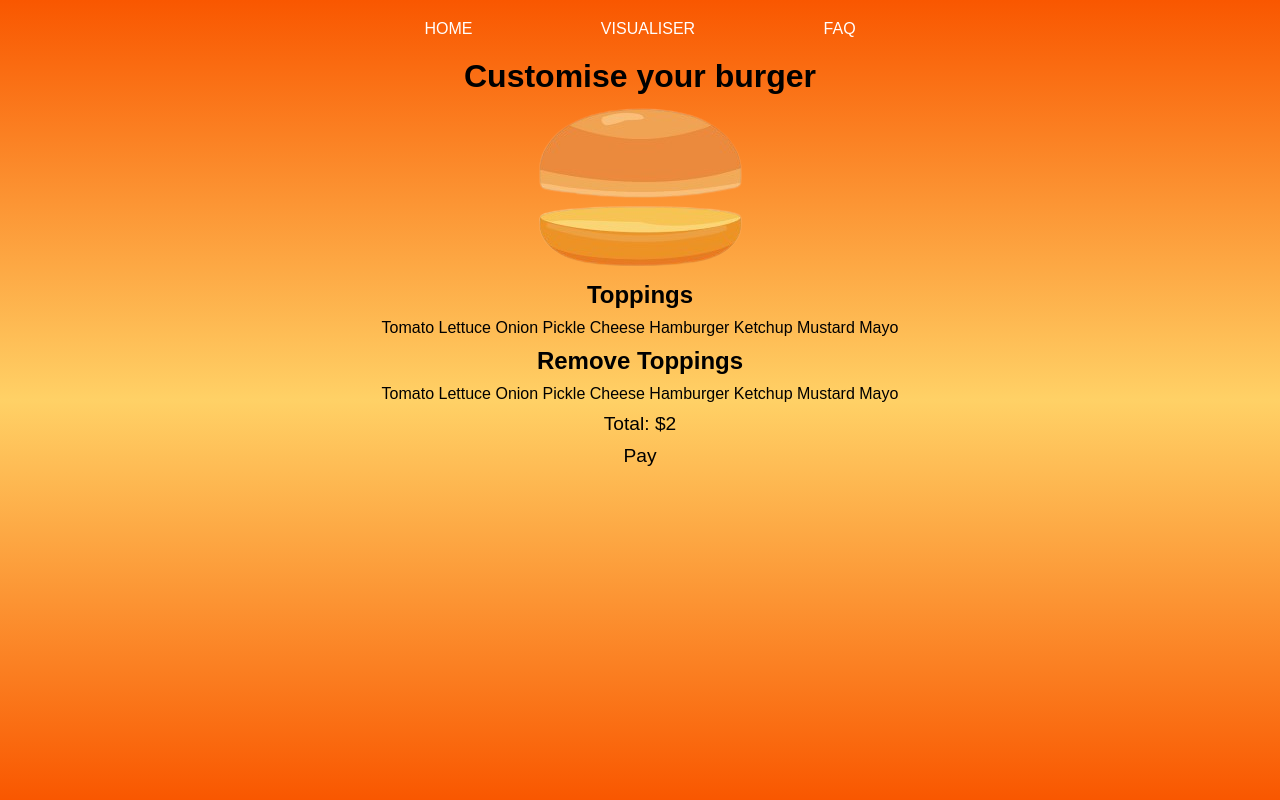
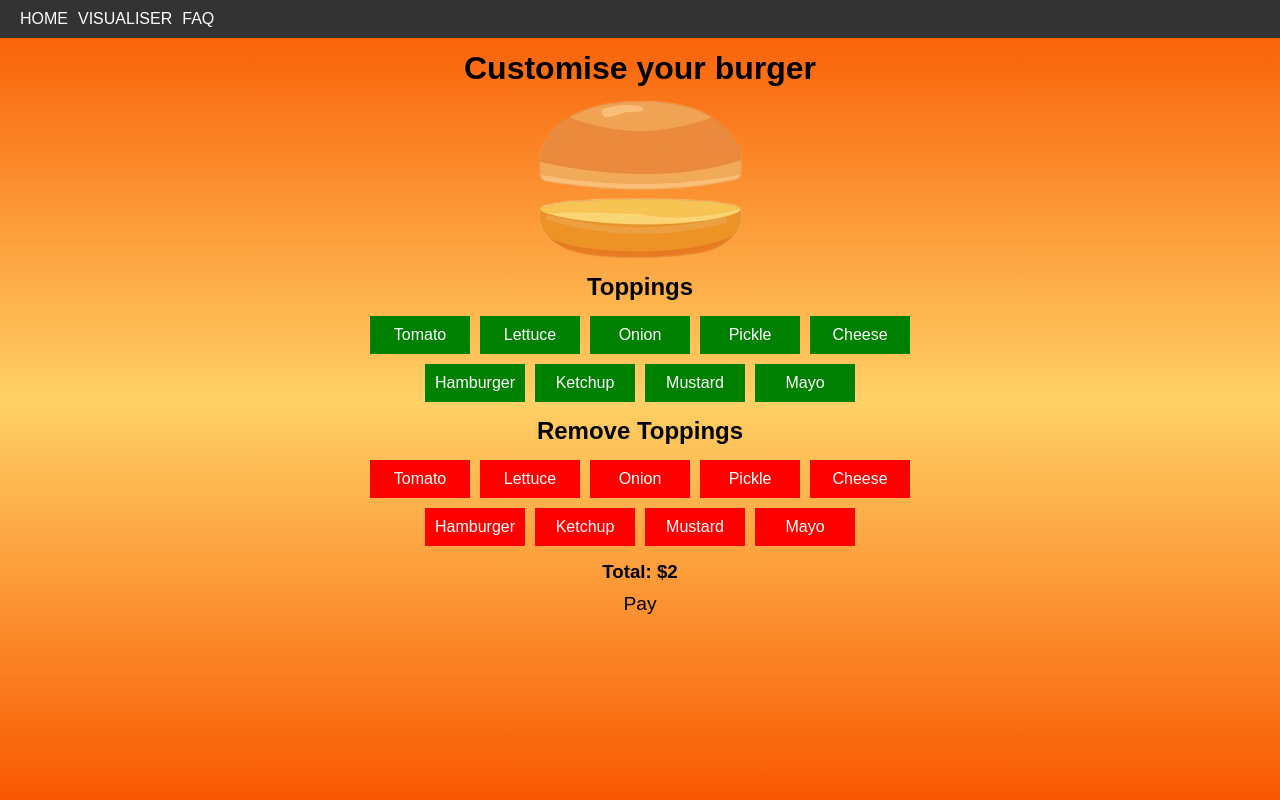
Before and after one commit to Vs-14/Burger-Visualiser, a plain HTML site: page visualiser.html in a window 1280 px wide. Drawn offline with Linux system fonts and the light colour scheme.

Commit message:
Styling page

```diff
--- a/visualiser.html
+++ b/visualiser.html
@@ -54,7 +54,7 @@
                 <button>Mayo</button>
             </div>
             <div class="price-display">
-                <p class="price">Total: $2</p>
+                <h3><p class="price">Total: $2</p></h3>
                 <button class="p-btn">Pay</button>
             </div>
         </div>
--- a/visuals.css
+++ b/visuals.css
@@ -14,6 +14,7 @@ body{
     height: 100vh;
     text-align: center;
     background: linear-gradient(#f95700,#ffd166,#f95700);
+    font-family: Arial, sans-serif;
 }
 
 body .div{
@@ -28,6 +29,7 @@ img{
 }
 
 .main-header{
+    padding-top: 50px;
     padding-bottom: 10px;
 }
 
@@ -36,13 +38,36 @@ img{
     padding-bottom: 10px;
 }
 
-.toppings button{
-    font-size: medium;
+.toppings {
+    display: flex;
+    flex-wrap: wrap;
+    justify-content: center;
+}
+
+.toppings button {
+    background-color: #333;
+    border: none;
+    color: white;
+    cursor: pointer;
+    font-size: 16px;
+    margin: 5px;
+    padding: 10px;
+    text-align: center;
+    width: 100px;
 }
 
 .toppings button:hover{
     background-color: aliceblue;
     cursor: pointer;
+    border-radius: 10%;
+}
+
+.t_add button {
+    background-color: green;
+}
+
+.t_rem button {
+    background-color: red;
 }
 
 .price-display{
@@ -51,7 +76,6 @@ img{
 
 .price{
     padding-bottom: 10px;
-    font-size: larger;
 }
 
 .p-btn{
@@ -63,6 +87,7 @@ img{
 .p-btn:hover{
     background-color: green;
     cursor: pointer;
+    border-radius: 10%;
 }
 
 button{
@@ -70,21 +95,35 @@ button{
     border: none;
 }
 
-.nav{
-    padding: 20px;
-    text-align: center;
+.nav {
+  position: fixed;
+  top: 0;
+  left: 0;
+  width: 100%;
+  background-color: #333;
+  color: #fff;
+  padding: 10px;
+  display: flex;
+  justify-content: space-between;
 }
 
-.nav li{
-    display: inline;
-    padding: 5%;
+.nav ul {
+  list-style: none;
+  margin: 0;
+  padding: 0;
+  display: flex;
+  align-items: center;
 }
 
-.nav a{
-    color: white;
-    text-decoration: none;
+.nav li {
+  margin-left: 10px;
 }
 
-.nav a:hover{
-    background-color: rgba(255,255,255,0.3);
+.nav a {
+  color: #fff;
+  text-decoration: none;
 }
+
+.nav a:hover {
+  text-decoration: underline;
+}
```
